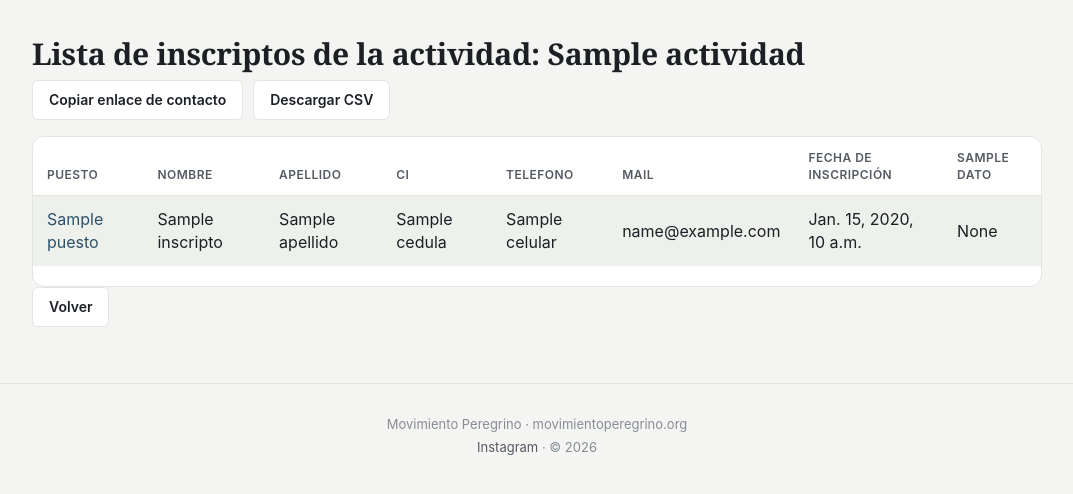
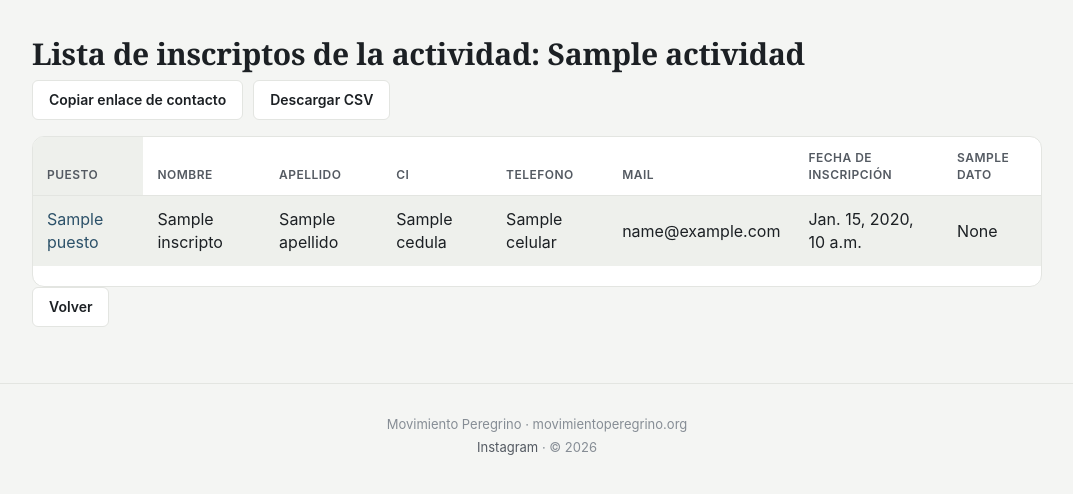
Before and after one commit to movimientoperegrino/inscripcion, a Django app: template templates/admin/inscriptos.html in a window 1280 px wide. Shown: the part 65-559 px from the top of the page, without its empty margins (103-1176 px from the left). Run offline with Django 3.2, Linux system fonts and the light colour scheme; the template is opened without the code that fills it: most values are stand-ins (such as "Sample title", 1, 10 or a date in 2020); some libraries are stand-ins or nearby versions.

Commit message:
P1.9: primera columna fija (sticky) en tablas de inscriptos
"Puesto" queda visible al hacer scroll horizontal en tablas anchas
(10+ columnas de datos dinamicos). Fondo opaco explicito para thead y
para filas pares/impares de table-striped, en claro y oscuro.

Co-Authored-By: Claude Opus 4.8 <noreply@anthropic.com>

```diff
--- a/static/css/theme.css
+++ b/static/css/theme.css
@@ -212,6 +212,13 @@ textarea.form-control { min-height: 96px; height: 110px; resize: vertical; }
   overflow-x: auto;
   background: var(--surface);
 }
+.table-responsive table th:first-child,
+.table-responsive table td:first-child {
+  position: sticky; left: 0; z-index: 1;
+  background: var(--surface);
+}
+.table-responsive table thead th:first-child { background: var(--surface-2); z-index: 2; }
+.table-striped > tbody > tr:nth-of-type(odd) > td:first-child { background: var(--surface-2); }
 
 /* ---------- alerts ---------- */
 .alert { border-radius: var(--radius); border-width: 1px; }
```
